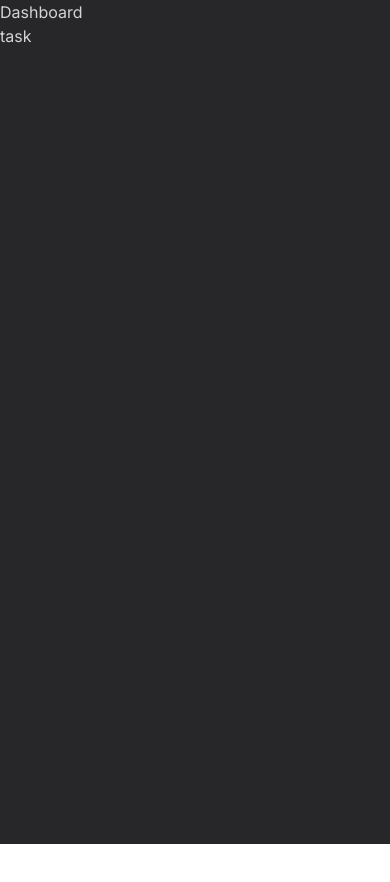
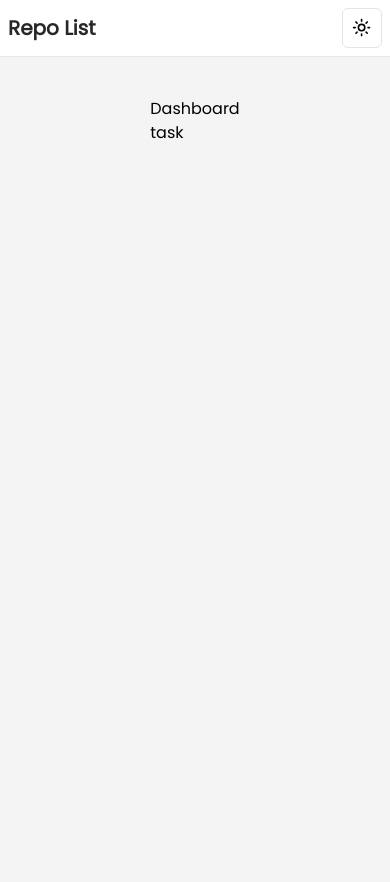
Before and after one commit to AllenCortuna/Next-JS, a Next.js app: page / in a window 390 px wide. Shown: the top 882 px of the page. Before the commit the page ends 844 px from the top, so only its background shows below. Built offline with nearby package versions, Linux system fonts and the light colour scheme.

Commit message:
stable task page

```diff
--- a/app/globals.css
+++ b/app/globals.css
@@ -3,6 +3,7 @@
 @tailwind utilities;
 
 * {
-  @apply font-normal text-zinc-300;
   box-sizing: border-box;
+  margin: 0;
+  padding: 0;
 }
--- a/app/layout.jsx
+++ b/app/layout.jsx
@@ -1,7 +1,10 @@
+import { ThemeProvider } from "@/components/theme-provider";
 import "./globals.css";
-import { Inter } from "next/font/google";
-
-const inter = Inter({ subsets: ["latin"] });
+import { Poppins } from "next/font/google";
+import { ModeToggle } from "@/components/mode-toggle";
+import Link from "next/link";
+// const inter = Inter({ subsets: ["latin"] });
+const poppins = Poppins({ subsets: ["latin"], weight: '400' });
 
 export const metadata = {
   title: "Create Next App",
@@ -11,8 +14,16 @@ export const metadata = {
 export default function RootLayout({ children }) {
   return (
     <html lang="en">
-      <body className={`${inter.className} dark `}>
-        <main className="bg-zinc-800  justify-center min-h-screen">{children}</main>
+      <body className={poppins.className}>
+       <ThemeProvider attribute="class" defaultTheme="system" enableSystem>
+          <nav className="flex w-screen justify-between p-2 content-center md:px-16 border-b dark:border-zinc-600 bg-white dark:bg-zinc-950">
+            <Link href={"/task"} className="text-xl font-bold text-zinc-800 dark:text-zinc-100 my-auto">Repo List</Link>
+
+         <ModeToggle/>
+
+          </nav>
+        <main className="bg-zinc-100 dark:bg-zinc-950 flex w-screen  justify-center min-h-screen pt-10">{children}</main>
+        </ThemeProvider>
       </body>
     </html>
   );
--- a/app/task/page.jsx
+++ b/app/task/page.jsx
@@ -6,11 +6,13 @@ import {
   CardHeader,
   CardTitle,
 } from "@/components/ui/card";
+import { Badge } from "@/components/ui/badge";
+
 import Link from "next/link";
 
 const fetchRepo = async () => {
   const todos = await fetch("https://api.github.com/users/allencortuna/repos", {
-    next: { revalidate: 60 },
+    next: { revalidate: 6 },
   });
   return todos.json();
 };
@@ -19,19 +21,33 @@ const Tasks = async () => {
   const todos = await fetchRepo();
   console.log("todo: ", todos);
   return (
-    <div className="flex p-4 sm:p-10 flex-wrap gap-10 justify-center content-start">
+    <div className="flex p-4 sm:p-10 flex-wrap gap-10 w-full justify-center content-start">
       {todos.map((todo) => (
         <Link href={`/task/${todo.id}`} key={todo.id}>
-          <Card className="w-[20rem] md:w-[25rem]">
+          <Card className="w-[19rem] md:w-[25rem] min-h-[14rem] flex flex-wrap flex-col dark:bg-zinc-900">
             <CardHeader>
-              <CardTitle>{todo.name}</CardTitle>
-              <CardDescription className="truncate" >{todo.url}</CardDescription>
+              <CardTitle className="capitalize">{todo.name}</CardTitle>
+
+              <CardDescription className="whitespace-normal w-[16rem] sm:w-auto text-xs line-clamp-2">
+                {todo.description}
+              </CardDescription>
             </CardHeader>
+
             <CardContent>
-              <p>{todo?.visibility}</p>
+              <p className="truncate font-semibold text-xs w-[16rem] sm:w-auto">
+                {todo.url}
+              </p>
             </CardContent>
-            <CardFooter>
-              <p>{todo?.created_at}</p>
+
+            <CardFooter className="mt-auto mb-0 flex gap-2">
+
+              <Badge variant="outline" className={"rounded-md p-3 py-1"}>
+                <p>{todo.language ? todo.language : "none"}</p>
+              </Badge>
+
+              <Badge variant="outline" className={"rounded-md p-3 py-1"}>
+                <p>{todo?.visibility}</p>
+              </Badge>
             </CardFooter>
           </Card>
         </Link>
--- a/components/theme-provider.jsx
+++ b/components/theme-provider.jsx
@@ -0,0 +1,8 @@
+"use client";
+
+import * as React from "react";
+import { ThemeProvider as NextThemesProvider } from "next-themes";
+
+export function ThemeProvider({ children, ...props }) {
+  return <NextThemesProvider {...props}>{children}</NextThemesProvider>;
+}
--- /dev/null
+++ b/components/ui/badge.jsx
@@ -0,0 +1,34 @@
+import * as React from "react"
+import { cva } from "class-variance-authority";
+
+import { cn } from "@/lib/utils"
+
+const badgeVariants = cva(
+  "inline-flex items-center rounded-full border border-zinc-200 px-2.5 py-0.5 text-xs font-semibold transition-colors focus:outline-none focus:ring-2 focus:ring-zinc-950 focus:ring-offset-2 dark:border-zinc-800 dark:focus:ring-zinc-300",
+  {
+    variants: {
+      variant: {
+        default:
+          "border-transparent bg-zinc-900 text-zinc-50 hover:bg-zinc-900/80 dark:bg-zinc-50 dark:text-zinc-900 dark:hover:bg-zinc-50/80",
+        secondary:
+          "border-transparent bg-zinc-100 text-zinc-900 hover:bg-zinc-100/80 dark:bg-zinc-800 dark:text-zinc-50 dark:hover:bg-zinc-800/80",
+        destructive:
+          "border-transparent bg-red-500 text-zinc-50 hover:bg-red-500/80 dark:bg-red-900 dark:text-zinc-50 dark:hover:bg-red-900/80",
+        outline: "text-zinc-950 dark:text-zinc-50",
+      },
+    },
+    defaultVariants: {
+      variant: "default",
+    },
+  }
+)
+
+function Badge({
+  className,
+  variant,
+  ...props
+}) {
+  return (<div className={cn(badgeVariants({ variant }), className)} {...props} />);
+}
+
+export { Badge, badgeVariants }
--- a/tailwind.config.js
+++ b/tailwind.config.js
@@ -1,6 +1,6 @@
 /** @type {import('tailwindcss').Config} */
 module.exports = {
-  darkMode: ["class"],
+  darkMode: "class",
   content: [
     './pages/**/*.{js,jsx}',
     './components/**/*.{js,jsx}',
```
